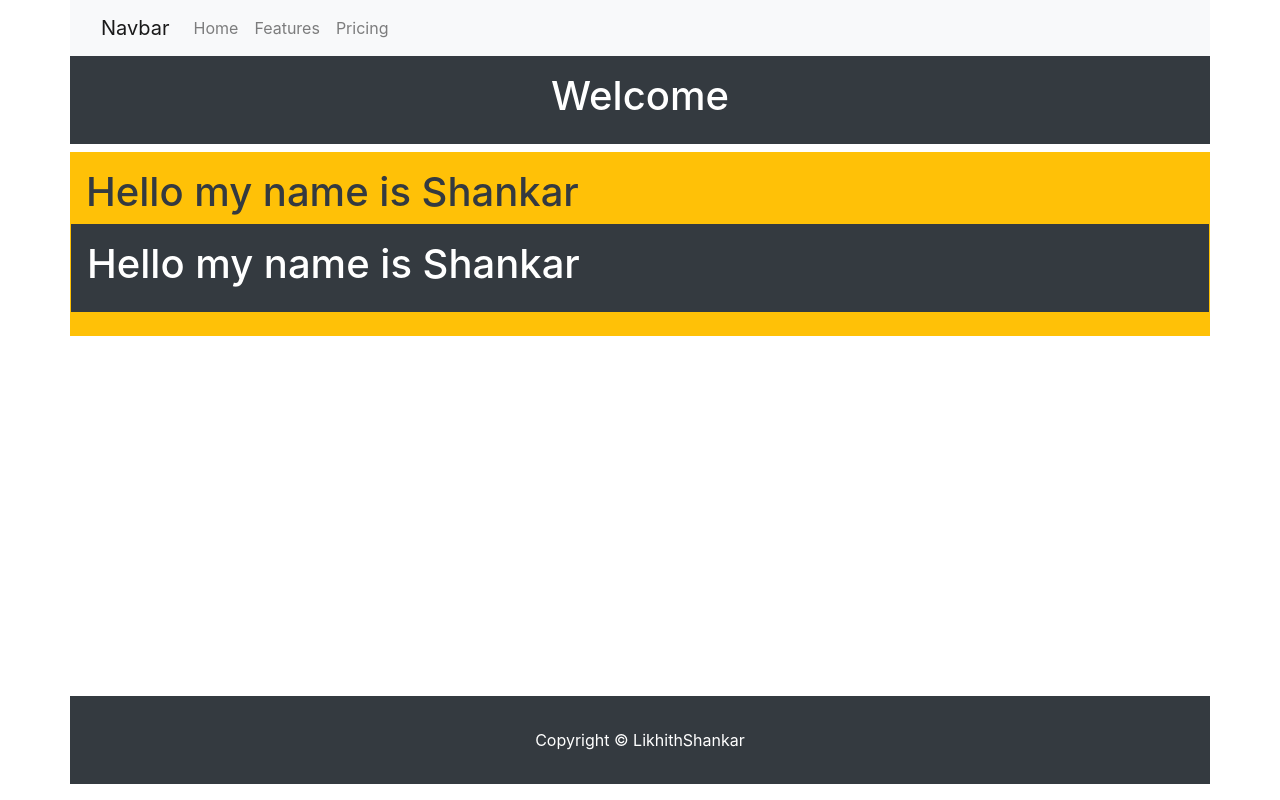
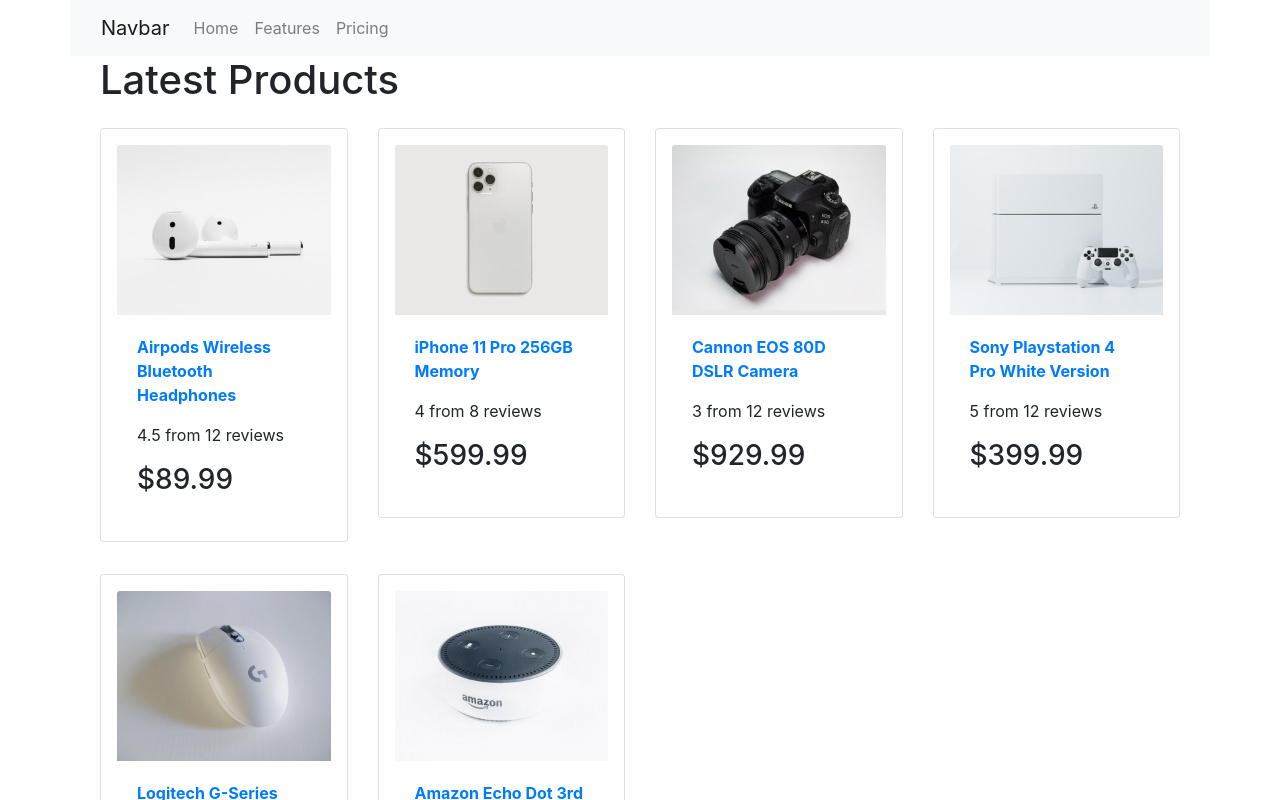
Before and after one commit to LikhithShankarPrithvi/ecommerce_MERN, a React (Create React App) app in the folder frontend/: page / in a window 1280 px wide. Shown: the top 800 px of the page. Built offline with nearby package versions, Linux system fonts and the light colour scheme.

Commit message:
Homescreen Building

```diff
--- a/frontend/src/App.js
+++ b/frontend/src/App.js
@@ -2,20 +2,18 @@
 import { Container, Row } from "react-bootstrap";
 import Header from "./components/Header";
 import Footer from "./components/Footer";
+import HomeScreen from "./screens/HomeScreen";
 
 const App = () => {
 	return (
 		<>
 			<Header />
 			<main>
-				<Container className='p-3 mb-2 bg-dark text-white text-center'>
-					<h1>Welcome</h1>
+				<Container>
+					<HomeScreen />
 				</Container>
 				<Container className='p-3 mb-2 bg-warning text-dark'>
 					<h1>Hello my name is Shankar</h1>
-					<Row className='p-3 mb-2 bg-dark text-white'>
-						<h1>Hello my name is Shankar</h1>
-					</Row>
 				</Container>
 			</main>
 			<Footer />
--- /dev/null
+++ b/frontend/src/components/Product.js
@@ -0,0 +1,29 @@
+import React from "react";
+import { Card } from "react-bootstrap";
+
+const Product = ({ product }) => {
+	return (
+		<Card className='my-3 p-3 rounded'>
+			<a href={`/product/${product._id}`}>
+				<Card.Img src={product.image} variant='top'></Card.Img>
+			</a>
+			<Card.Body>
+				<a href={`/product/${product._id}`}>
+					<Card.Title as='div'>
+						<strong>{product.name}</strong>
+					</Card.Title>
+				</a>
+				<Card.Text as='div'>
+					<div className='my-3'>
+						{product.rating} from {product.numReviews} reviews
+					</div>
+				</Card.Text>
+				<Card.Text as='div'>
+					<h3>${product.price}</h3>
+				</Card.Text>
+			</Card.Body>
+		</Card>
+	);
+};
+
+export default Product;
--- a/frontend/src/screens/HomeScreen.js
+++ b/frontend/src/screens/HomeScreen.js
@@ -0,0 +1,24 @@
+import React from "react";
+import Product from "../components/Product";
+import { Col, Container, Row } from "react-bootstrap";
+import products from "../products";
+
+const HomeScreen = () => {
+	return (
+		<>
+			<Container>
+				<h1>Latest Products</h1>
+				<Row>
+					{products.map((product) => (
+						<Col sm={12} md={6} lg={4} xl={3}>
+							<Product product={product} />
+							{/* <h3>{product.name}</h3> */}
+						</Col>
+					))}
+				</Row>
+			</Container>
+		</>
+	);
+};
+
+export default HomeScreen;
```
Also changed, not shown: 1 other file (tests, documents, lock files or other folders).
